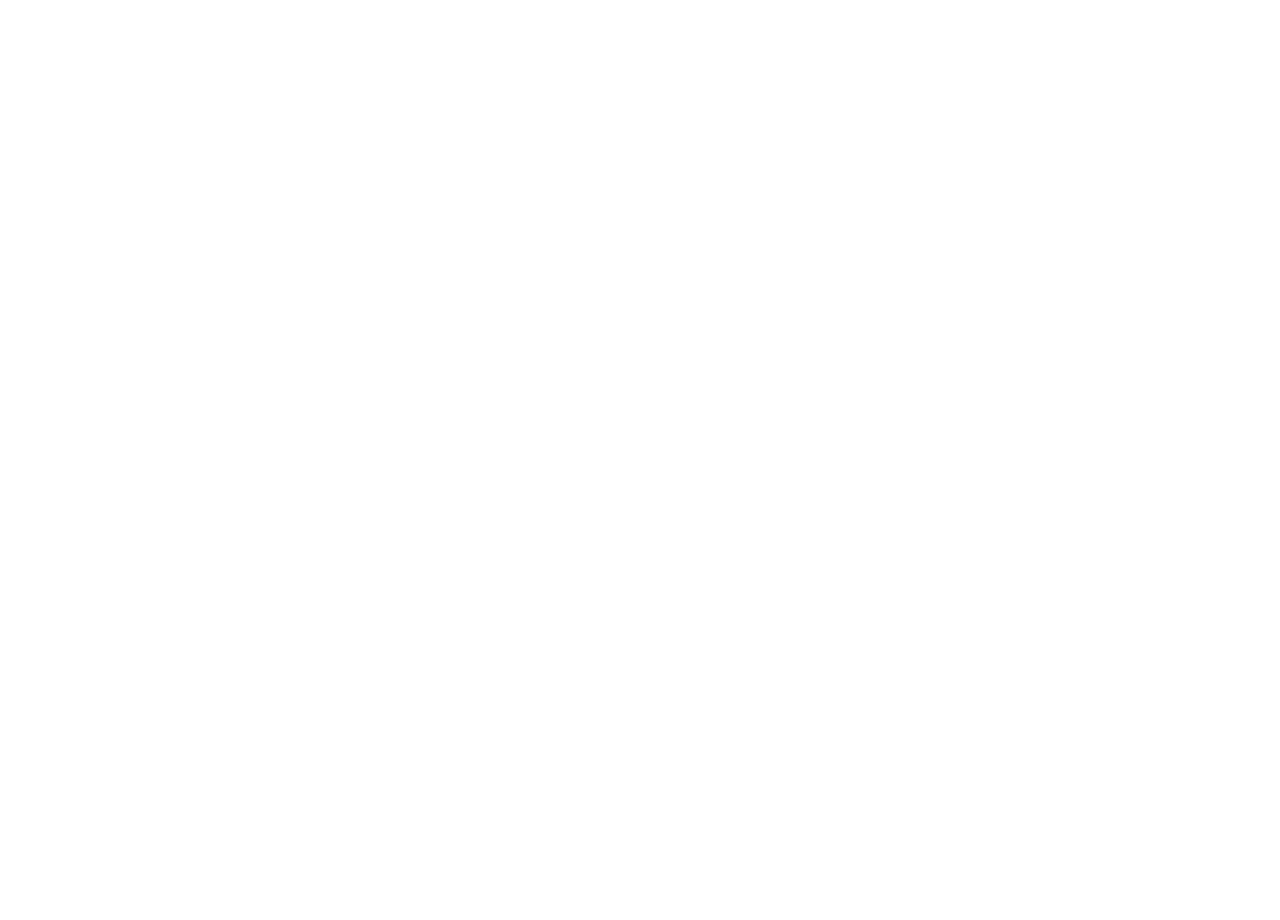
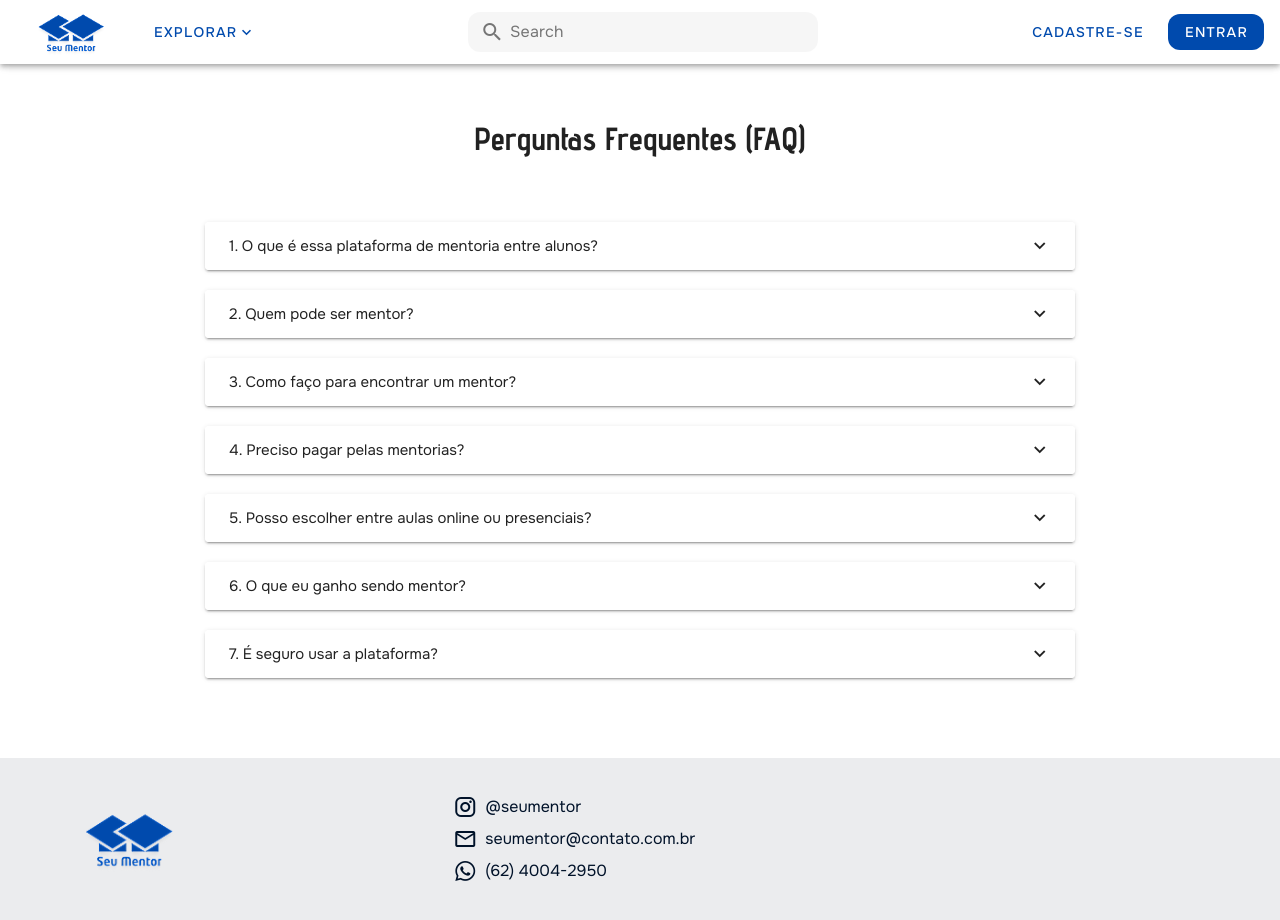
Before and after one commit to nicoly-moraes/seu-mentor, a Vue app: page /faq in a window 1280 px wide. Before the commit this address had no page. Shown: the top 920 px of the page. Before the commit the page ends 800 px from the top, so only its background shows below. Built offline with nearby package versions, Linux system fonts and the light colour scheme; a web font is replaced by a local one.

Commit message:
Criando a pagina FAQ e adicionando no header

```diff
--- a/src/components/AppHeader.vue
+++ b/src/components/AppHeader.vue
@@ -16,6 +16,9 @@
                 </v-list-item>
                 <v-list-item to="/aboutUs" link>
                   <v-list-item-title>Quem Somos</v-list-item-title>
+                </v-list-item>
+                <v-list-item to="/faq" link>
+                  <v-list-item-title>FAQ</v-list-item-title>
                 </v-list-item>
                 <v-list-item to="/discipline" link>
                   <v-list-item-title>Disciplinas</v-list-item-title>
--- /dev/null
+++ b/src/pages/faq.vue
@@ -0,0 +1,71 @@
+<template>
+  <div class="principal">
+    <h1 class="titulo">Perguntas Frequentes (FAQ)</h1>
+    <div class="box">
+      <v-expansion-panels variant="accordion" class="panel">
+        <v-expansion-panel
+          text="Somos uma comunidade colaborativa onde estudantes ajudam outros estudantes a aprender. Conectamos quem domina um assunto com quem precisa de uma força, promovendo aulas presenciais ou online, de forma simples, acessível e prática."
+          title="1. O que é essa plataforma de mentoria entre alunos?"
+        ></v-expansion-panel>
+      </v-expansion-panels>
+      <v-expansion-panels variant="accordion" class="panel">
+        <v-expansion-panel
+          text="Qualquer aluno que tenha domínio em alguma matéria e vontade de ajudar pode ser um mentor. Não precisa ser formado ou ter experiência como professor — basta ter disposição para ensinar de forma didática e colaborativa."
+          title="2. Quem pode ser mentor?"
+        ></v-expansion-panel>
+      </v-expansion-panels>
+      <v-expansion-panels variant="accordion" class="panel">
+        <v-expansion-panel
+          text="É só entrar na plataforma, procurar pela matéria em que você precisa de ajuda e escolher entre os mentores disponíveis. Você pode ver as informações de cada um e marcar a aula no horário que for melhor pra você, presencialmente ou online."
+          title="3. Como faço para encontrar um mentor?"
+        ></v-expansion-panel>
+      </v-expansion-panels>
+      <v-expansion-panels variant="accordion" class="panel">
+        <v-expansion-panel
+          text="É só entrar na plataforma, procurar pela matéria em que você precisa de ajuda e escolher entre os mentores disponíveis. Você pode ver as informaA proposta é ser acessível para todos, então muitas mentorias são oferecidas de forma gratuita, como uma troca de conhecimentos entre alunos. Mas também pode haver mentorias com um valor simbólico, dependendo do mentor e da matéria.ções de cada um e marcar a aula no horário que for melhor pra você, presencialmente ou online."
+          title="4. Preciso pagar pelas mentorias?"
+        ></v-expansion-panel>
+      </v-expansion-panels>
+      <v-expansion-panels variant="accordion" class="panel">
+        <v-expansion-panel
+          text="Sim! Você decide o que funciona melhor para você. Alguns mentores oferecem apenas aulas online, outros fazem presencial, e há quem ofereça os dois. A ideia é flexibilidade total."
+          title="5. Posso escolher entre aulas online ou presenciais?"
+        ></v-expansion-panel>
+      </v-expansion-panels>
+      <v-expansion-panels variant="accordion" class="panel">
+        <v-expansion-panel
+          text="Além de ajudar outras pessoas, você reforça o que já sabe, ganha confiança, desenvolve habilidades de comunicação e ainda pode registrar essa experiência como algo valioso no seu currículo. Ensinar é uma das formas mais eficientes de aprender."
+          title="6. O que eu ganho sendo mentor?"
+        ></v-expansion-panel>
+      </v-expansion-panels>
+      <v-expansion-panels variant="accordion" class="panel">
+        <v-expansion-panel
+          text="Sim! Prezamos pela segurança e pelo respeito dentro da comunidade. As interações são feitas dentro da plataforma, e você pode avaliar as experiências após cada mentoria. Estamos sempre por perto para oferecer suporte, se precisar."
+          title="7. É seguro usar a plataforma?"
+        ></v-expansion-panel>
+      </v-expansion-panels>
+    </div>
+  </div>
+</template>
+
+<style scoped>
+.principal {
+  justify-items: center;
+}
+
+.titulo {
+  margin-top: 30px;
+  padding: 20px;
+  font-family: 'Advent Pro';
+}
+
+.box {
+  width: 950px;
+  padding: 30px;
+  margin-bottom: 40px;
+}
+
+.panel {
+  padding: 10px;
+}
+</style>
```
